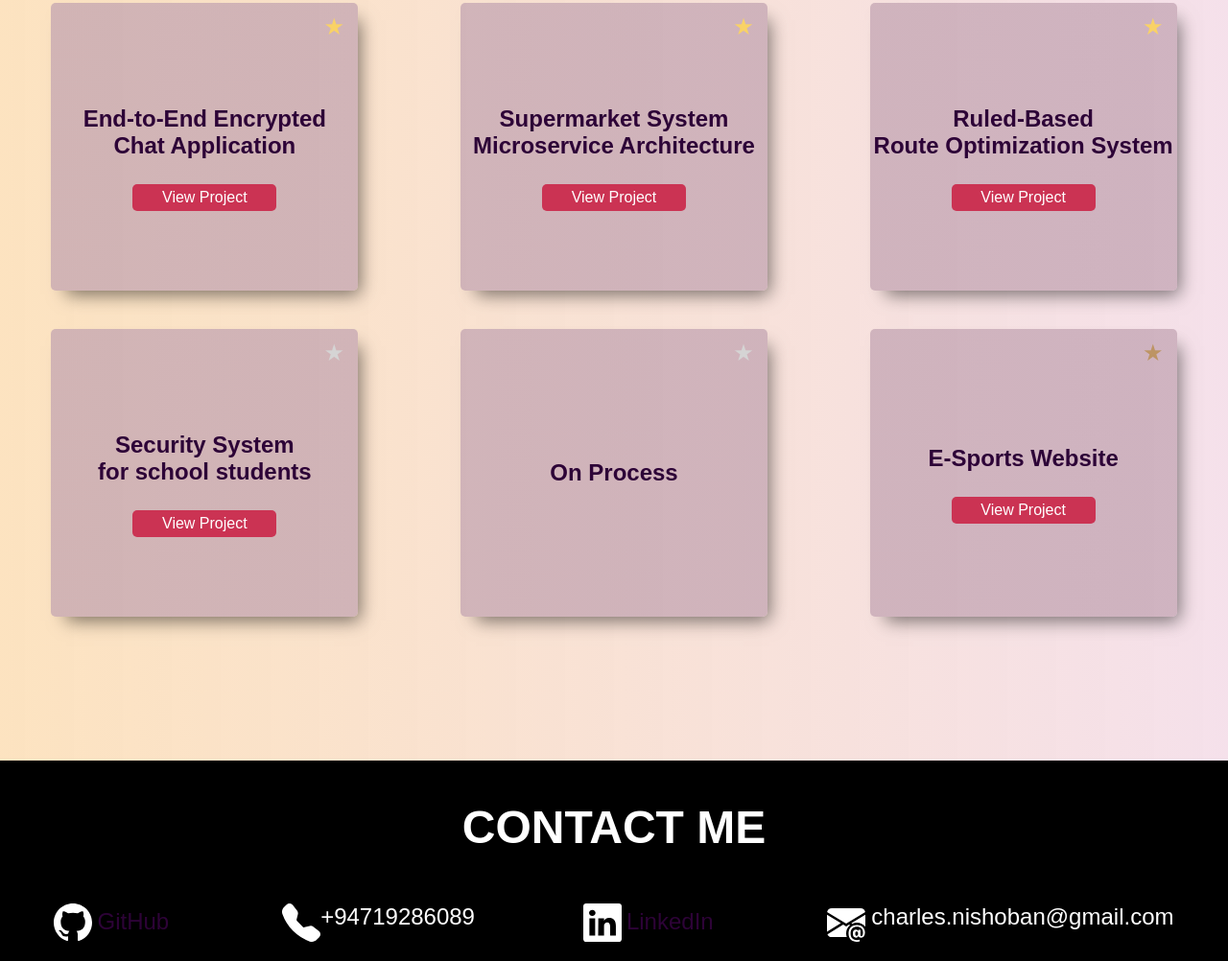
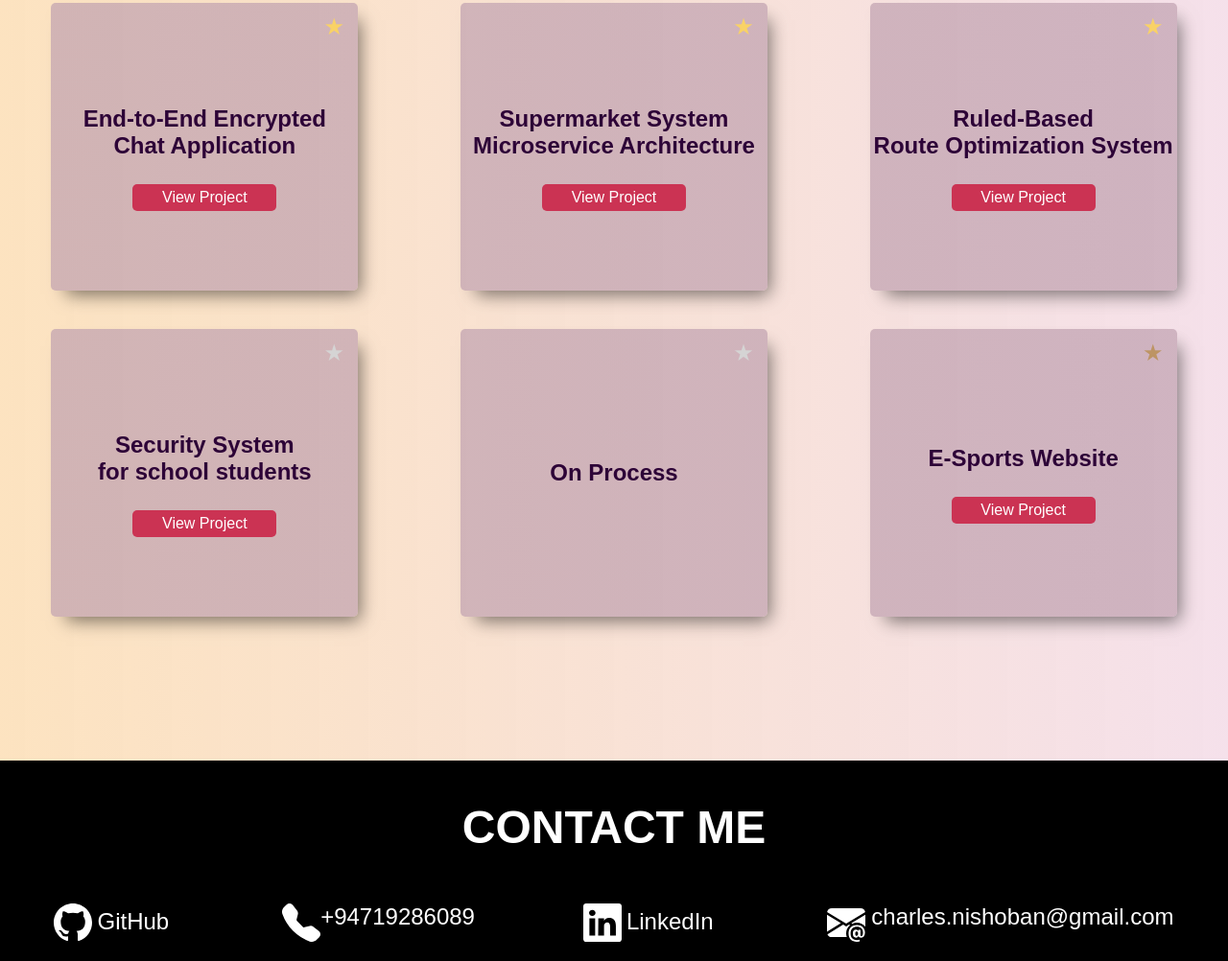
Before and after one commit to Clare06/clare06.github.io, a website: page index.html in a window 1280 px wide. Shown: the part 3331-4333 px from the top of the page at 96% size. Drawn offline with Linux system fonts and the light colour scheme.

Commit message:
contact part colouring

```diff
--- a/css/contentbody.scss
+++ b/css/contentbody.scss
@@ -185,7 +185,7 @@ background: linear-gradient(90deg, rgba(251,210,154,0.6222864145658263) 0%, rgba
     a {
         text-decoration: none;
         font-family: $font-family;
-        color: $font-about-color;
+        color: $font-contact-color;
         transition: 0.2s;
         padding: 5px;
 
```
Also changed, not shown: css/main.css, 1 other file.
